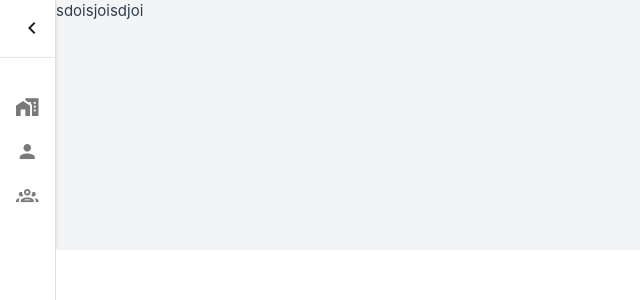
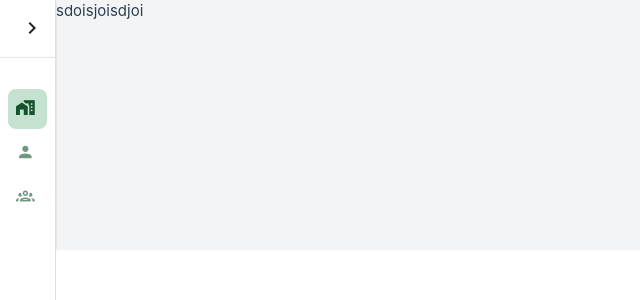
Before and after one commit to saidabdul80/paymentFE, a Vue app: page / in a window 1280 px wide. Shown: the top 300 px of the page, without its empty margins (0-640 px from the left). Built offline with nearby package versions, Linux system fonts and the light colour scheme.

Commit message:
fix: updates

```diff
--- a/src/components/sidebar/sidebar.vue
+++ b/src/components/sidebar/sidebar.vue
@@ -7,24 +7,30 @@
                         <v-btn icon="mdi-home" variant="text"></v-btn>
                     </template>
                     <template v-slot:default>
-                        <div v-if="!rail">
-                            Gombe GIRAS
-                            <p>Other text</p>
-                        </div>
+                        <transition name="slide-fade">
+                            <div class="text-truncate ">
+                                Gombe GIRAS
+                                <p>Other text</p>
+                            </div>
+                        </transition>
                     </template>
                     <template v-slot:append>
-                        <v-btn icon="mdi-chevron-left" variant="text" @click.stop="rail = !rail"></v-btn>
+
+                        <v-btn :icon="!rail?'mdi-chevron-left':'mdi-chevron-right'" variant="text" @click.stop="rail = !rail"></v-btn>
                     </template>
                 </v-list-item>
                 <v-divider></v-divider>
                 <hr>
                 <br>
                 <v-list density="compact" nav>
-                    <v-list-item rounded="lg" prepend-icon="mdi-home-city" title="Home" value="home"></v-list-item>
-                    <v-list-item rounded="lg" prepend-icon="mdi-account" title="My Account"
-                        value="account"></v-list-item>
-                    <v-list-item rounded="lg" prepend-icon="mdi-account-group-outline" title="Users"
-                        value="users"></v-list-item>
+                    <v-list-item v-for="item in items" rounded="lg" active-class="tw-bg-green-100" size="xlarge"  :to="item.path"  :value="item.title">
+                        <template v-slot:prepend>
+                            <v-icon class="tw-text-green-900" size="small" :icon="item.icon"></v-icon>
+                        </template>
+                        <template  v-slot:default>
+                            <span class="text-truncate tw-text-green-700" :class="$globals.text_size.s2" >{{ item.title }}</span>
+                        </template>
+                    </v-list-item>
                 </v-list>
             </v-navigation-drawer>
             <v-main style="height: 250px"></v-main>
@@ -38,6 +44,23 @@ export default {
         return {
             drawer: true,
             rail: true,
+            items:[
+                {
+                    title:'Home',
+                    icon:'mdi-home-city',
+                    path:'/'
+                },
+                {
+                    title:'My Account',
+                    icon:'mdi-account',
+                    path:'/accounts'
+                },
+                {
+                    title:'Users',
+                    icon:'mdi-account-group-outline',
+                    path:'/users'
+                }
+            ]
         }
 
     },
@@ -45,3 +68,28 @@ export default {
 }
 
 </script>
+
+<style scoped>
+.translatex {
+  transform: scale(1.5);
+  transition: transform 2s ease-in;
+}
+
+.slide-fade-enter-active {
+  transition: all 2s ease;
+}
+
+.slide-fade-leave-active {
+  transition: all 2s ease;
+}
+
+.slide-fade-enter, .slide-fade-leave-to {
+  transform: translateX(-30px);
+  opacity: 0;
+}
+
+/* Overriding the class*/
+.theme--light.v-application {
+  background: #011627;
+}
+</style>
--- /dev/null
+++ b/src/helpers/globals.js
@@ -0,0 +1,13 @@
+export const globals ={
+    text_size:{
+        s1:'tw-text-sm',
+        s2:'tw-text-md',
+        s3:'tw-text-lg',
+        s4:'tw-text-xl',
+        s5:'tw-text-2xl',
+        s6:'tw-text-4xl',
+    },
+    primary:"",
+    secondary:"",
+    acsent:"",
+}
--- a/src/main.js
+++ b/src/main.js
@@ -13,10 +13,12 @@ import './assets/tailwind.css';
 
 import App from "./App.vue";
 import router from "./router";
+import { globals } from "./helpers/globals";
 window.pinia = pinia
 const app = createApp(App);
 
 const { createPinia } = window.pinia
+app.config.globalProperties.$globals = globals
 
 app.use(createPinia());
 app.use(router);
```
